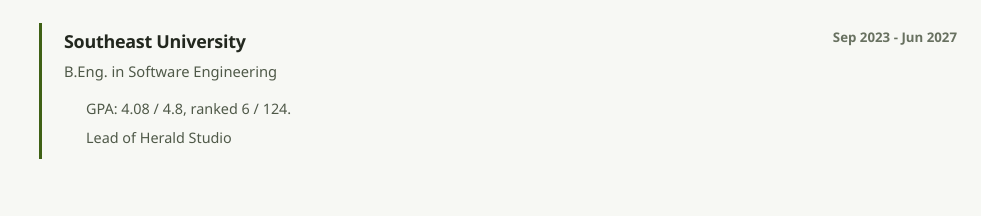
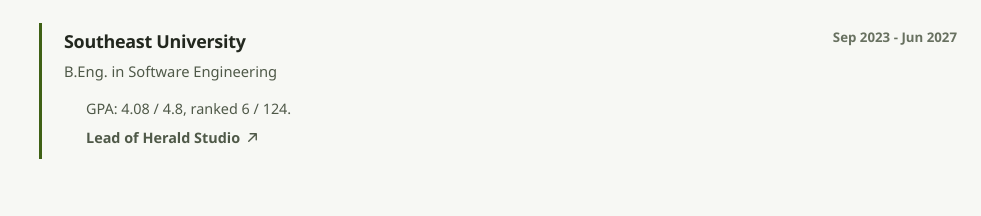
Before and after one commit to River177/river-website, a React (Vite) app: page / in a window 1280 px wide. Shown: the part 2500-2716 px from the top of the page, without its empty margins (299-1280 px from the left). Built offline with nearby package versions, Linux system fonts and the light colour scheme.

Commit message:
Link Herald Studio website

```diff
--- a/src/App.tsx
+++ b/src/App.tsx
@@ -96,7 +96,21 @@
                   </div>
                   <ul>
                     {item.details.map((detail) => (
-                      <li key={detail}>{detail}</li>
+                      <li key={detail.text}>
+                        {detail.href ? (
+                          <a
+                            className="education-link"
+                            href={detail.href}
+                            target="_blank"
+                            rel="noreferrer"
+                          >
+                            {detail.text}
+                            <ArrowUpRight size={15} weight="bold" aria-hidden="true" />
+                          </a>
+                        ) : (
+                          detail.text
+                        )}
+                      </li>
                     ))}
                   </ul>
                 </article>
--- a/src/data/site.ts
+++ b/src/data/site.ts
@@ -38,7 +38,10 @@
   institution: string;
   degree: string;
   period: string;
-  details: string[];
+  details: Array<{
+    text: string;
+    href?: string;
+  }>;
 };
 
 export type Experience = {
@@ -179,8 +182,8 @@
     degree: "B.Eng. in Software Engineering",
     period: "Sep 2023 - Jun 2027",
     details: [
-      "GPA: 4.08 / 4.8, ranked 6 / 124.",
-      "Lead of Herald Studio",
+      { text: "GPA: 4.08 / 4.8, ranked 6 / 124." },
+      { text: "Lead of Herald Studio", href: "https://myseu.cn" },
     ],
   },
 ];
--- a/src/index.css
+++ b/src/index.css
@@ -656,6 +656,19 @@
   color: var(--accent);
 }
 
+.education-link {
+  display: inline-flex;
+  align-items: baseline;
+  gap: 5px;
+  color: inherit;
+  font-weight: 620;
+}
+
+.education-link svg {
+  flex: none;
+  transform: translateY(2px);
+}
+
 .experience-list {
   display: grid;
   gap: 28px;
```
